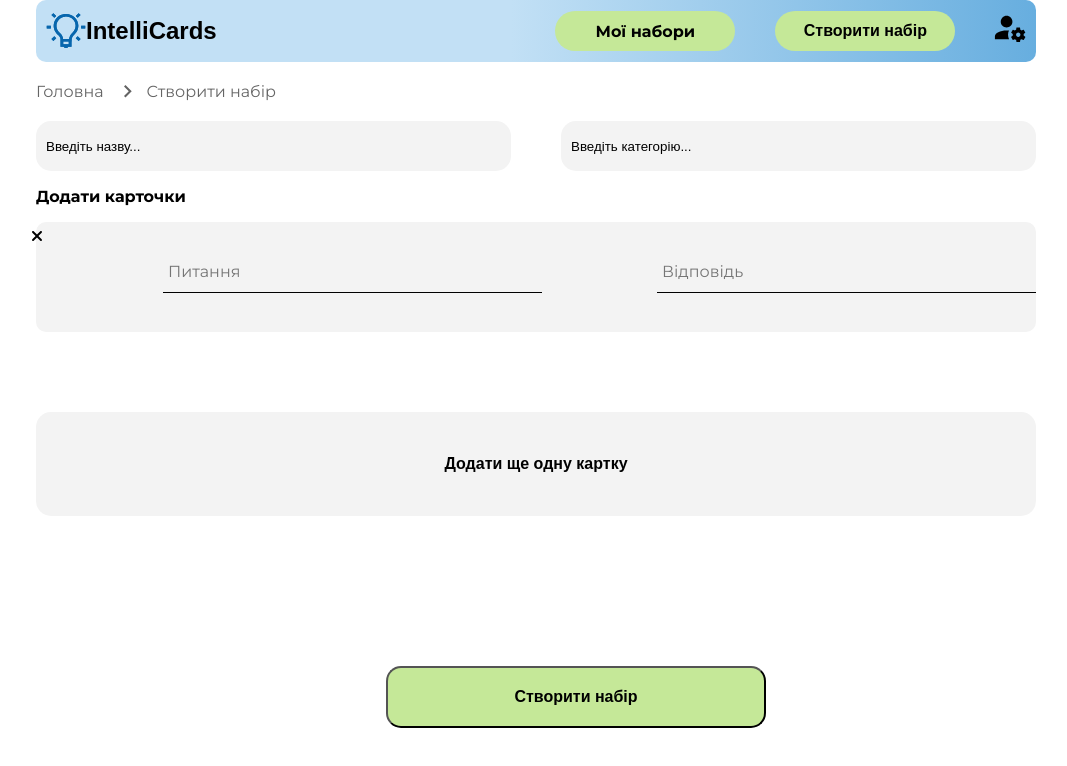
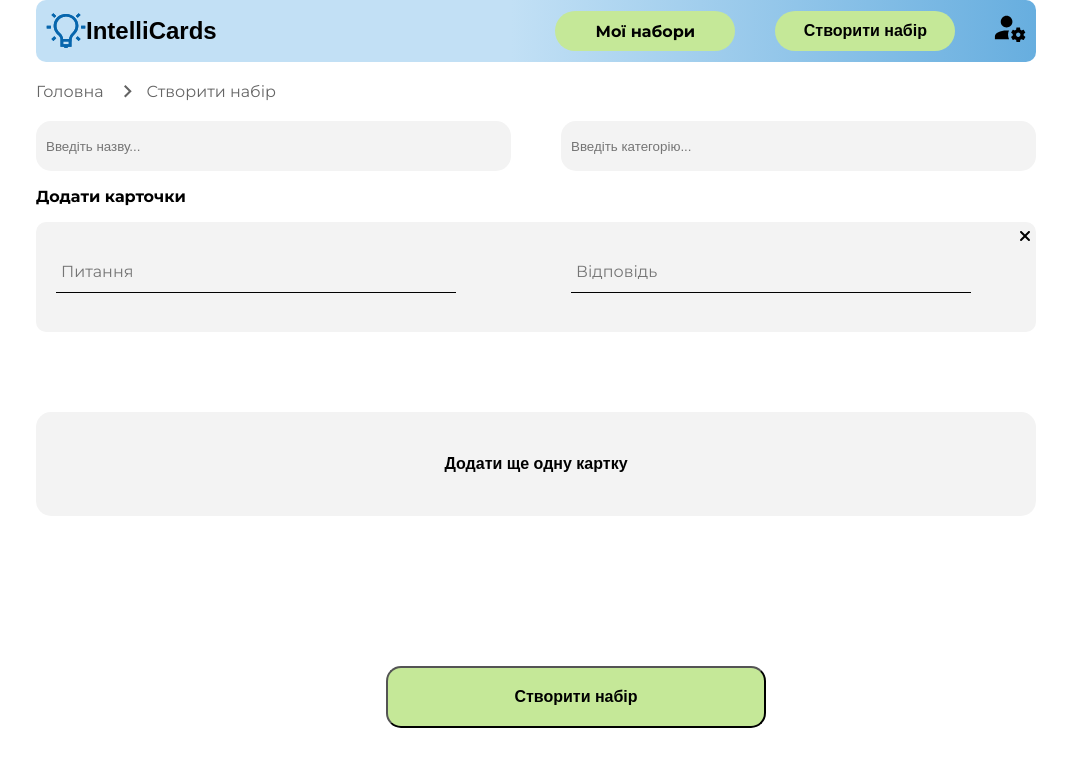
Before and after one commit to DenLehenkyi/IntelliCards, a Next.js app in the folder intellicards/: page /CreateSet in a window 1280 px wide. Shown: the top 766 px of the page, without its empty margins (104-1171 px from the left). Built offline with nearby package versions, Linux system fonts and the light colour scheme.

Commit message:
Delete card svg

```diff
--- a/intellicards/pages/CreateSet.js
+++ b/intellicards/pages/CreateSet.js
@@ -77,7 +77,7 @@ export default function CreateSet() {
   );
 }
 const DeleteIcon = styled.div`
-  position: relative;
+  position: absolute;
   top: 5px;
   right: 5px;
   cursor: pointer;
@@ -128,7 +128,6 @@ const StyledInput = styled.input`
   padding-left: 10px;
 
   &::placeholder {
-    color: black;
     line-height: 50px;
   }
 `;
@@ -170,4 +169,5 @@ const StyledQuestionDiv = styled.div`
   border-radius: 10px;
   gap: 95px;
   margin-bottom:30px;
+  position: relative;
 `;
```
